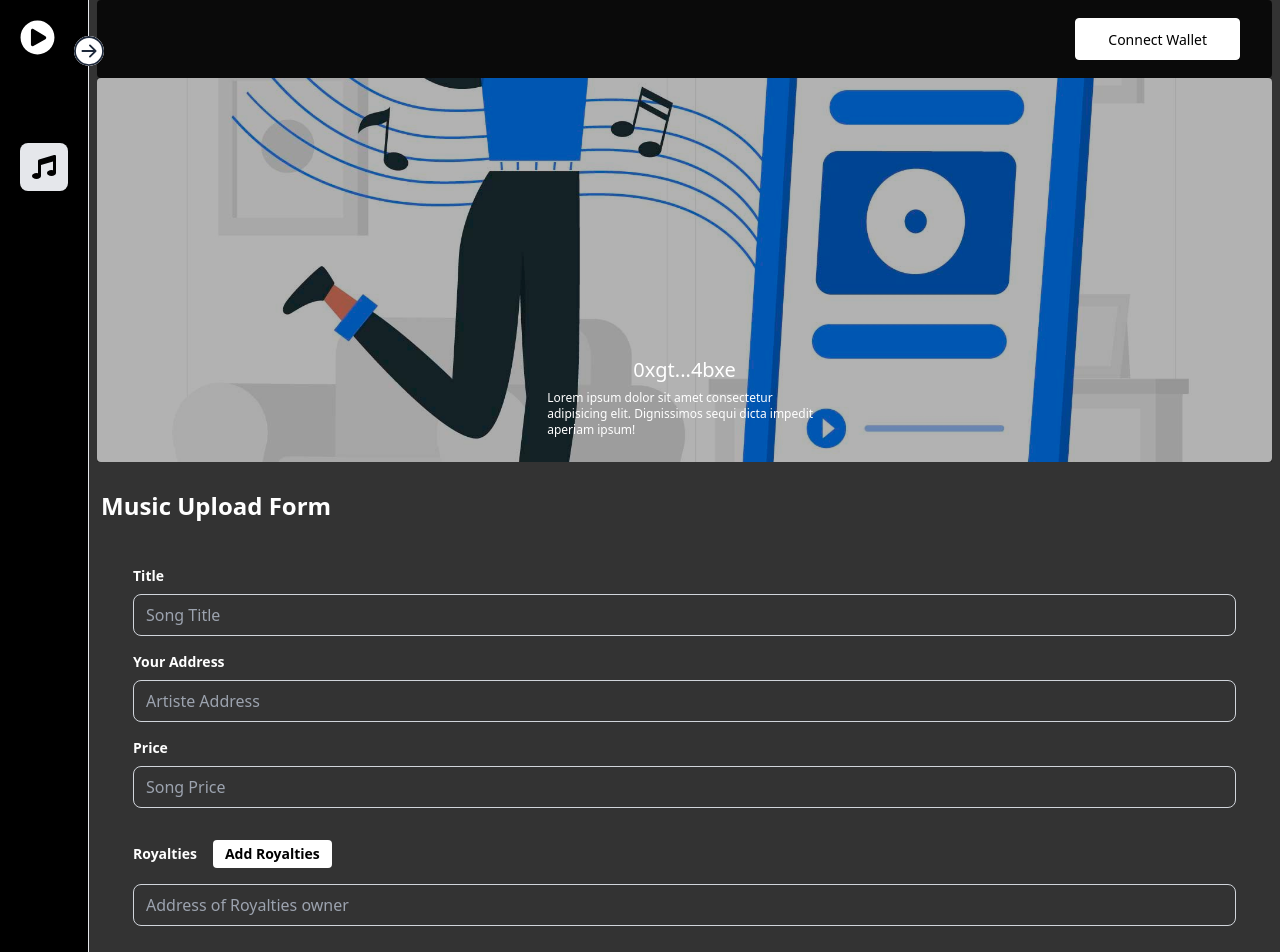
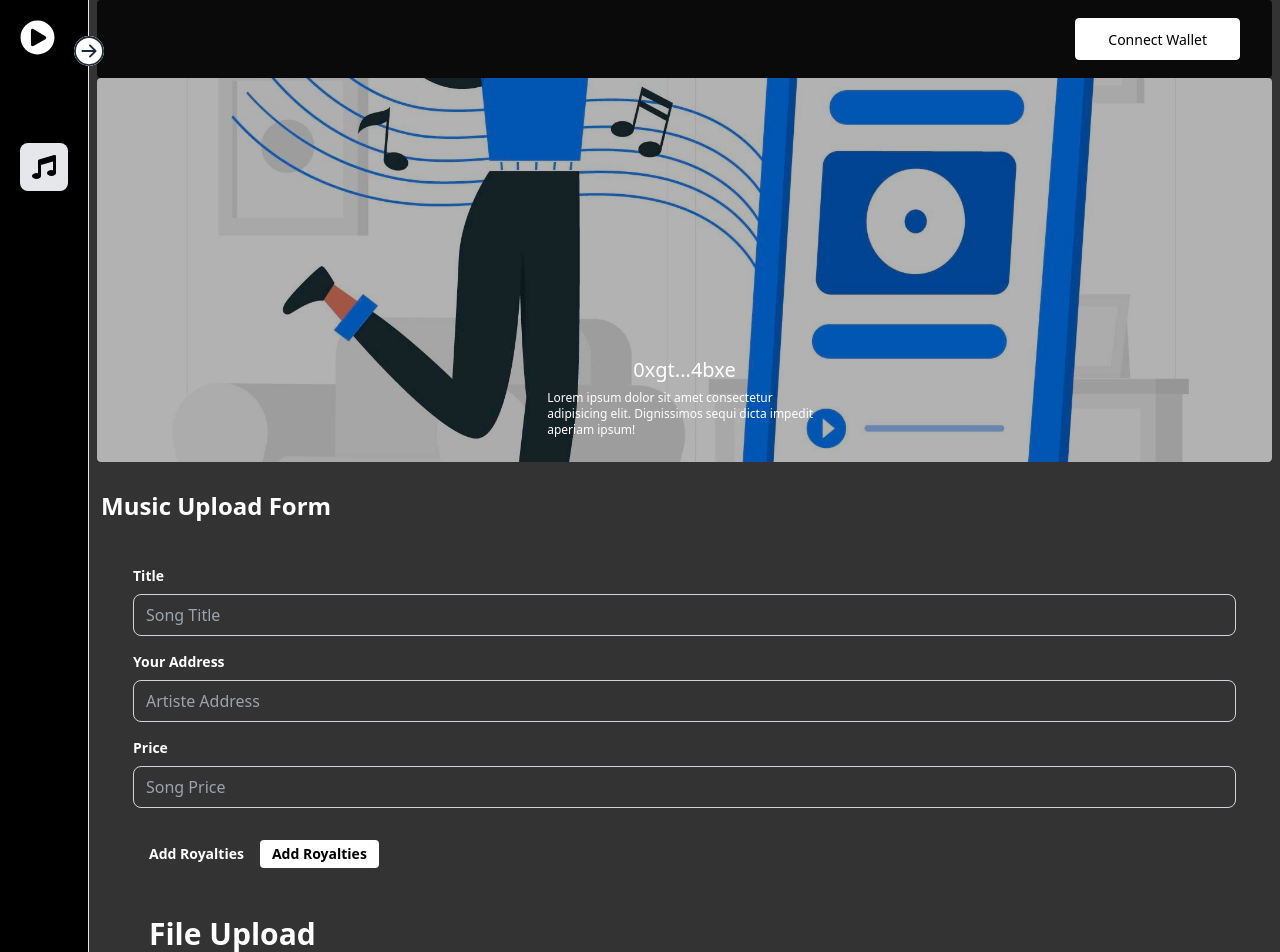
Before and after one commit to kwakyebrilliant/deyplay, a React (Create React App) app: page /dashmusic in a window 1280 px wide. Shown: the top 952 px of the page. Built offline with nearby package versions, Linux system fonts and the light colour scheme.

Commit message:
dashmusic updates

```diff
--- a/src/dashboard/Pages/DashMusic.js
+++ b/src/dashboard/Pages/DashMusic.js
@@ -7,16 +7,16 @@ import { FaUpload } from 'react-icons/fa';
 
 function DashMusic() {
 
-  const [inputs, setInputs] = useState(['']);
+  const [inputs, setInputs] = useState([]);
 
   const handleAddInput = () => {
-    setInputs([...inputs, '']);
+    setInputs((prevInputs) => [...prevInputs, '', '']);
   };
 
-  const handleChangeInput = (index, value) => {
-    const updatedInputs = [...inputs];
-    updatedInputs[index] = value;
-    setInputs(updatedInputs);
+  const handleInputChange = (e, index) => {
+    const newInputs = [...inputs];
+    newInputs[index] = e.target.value;
+    setInputs(newInputs);
   };
 
 
@@ -114,25 +114,26 @@ function DashMusic() {
                             />
                           </div>
 
-                          <div className="py-4">
-                            <label className="block text-white text-sm font-bold mb-2" htmlFor="royalties">
-                              Royalties
+                          <div className="container mx-auto p-4">
+      <h1 className="text-sm font-bold text-white mb-8">
+        Add Royalties
         <button className="px-3 mx-4 py-1 bg-white border-none text-black font-bold rounded hover:bg-black hover:text-white focus:outline-none"
           onClick={handleAddInput}>
           Add Royalties
         </button>
+      </h1>
+
+      {inputs.map((input, index) => (
+        <div key={index}>
+          <label className="block mb-1 text-lg font-medium text-white">
+            Input {index + 1}
           </label>
-                            {inputs.map((input, index) => (
-                            <div className="flex items-center mt-4" key={index}>
           <input
-                              className="w-full mb-6 px-3 text-white py-2 rounded-lg border border-gray-300 focus:outline-none bg-transparent"
             type="text"
-                              id="royalties"
-                              name="royalties"
-                              placeholder="Address of Royalties owner"
             value={input}
-                              onChange={(e) => handleChangeInput(index, e.target.value)}
+            onChange={(e) => handleInputChange(e, index)}
             required
+            className="w-full mb-3 px-3 text-white py-2 rounded-lg border border-gray-300 focus:outline-none bg-transparent"
           />
         </div>
       ))}
```
Lines whose indentation alone changed are shown as unchanged.
